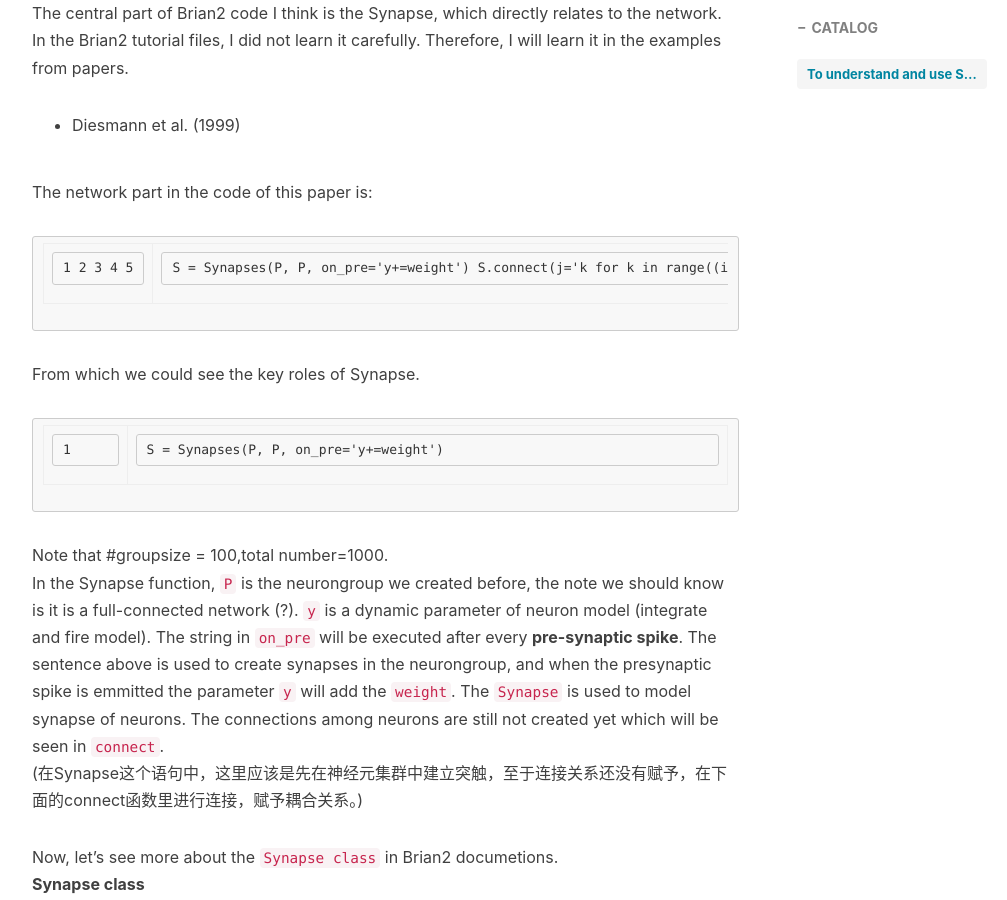
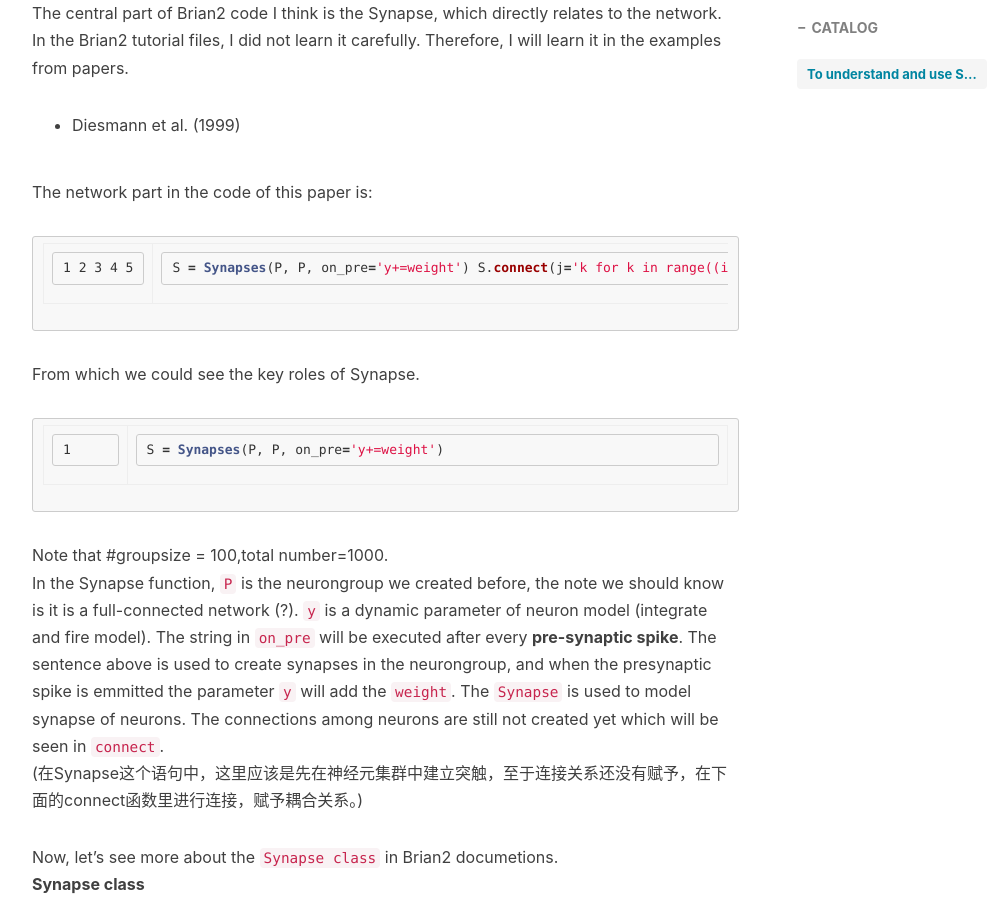
Before and after one commit to HaoWillSi/HaoWillSi.github.io, a Jekyll site: the page built from _posts/2018-11-24-Learn Synapse by examples frompapers.md, in a window 1280 px wide and 900 px high, scrolled down 856 px. Shown: the whole window, without its empty margins (233-1240 px from the left). Built offline with Jekyll 4.4.1, drawn with Linux system fonts in a browser that asks for light colours; nearby versions of some CDN libraries; comment, search, counter and statistics services are not loaded.

Commit message:
Update 2018-11-24-Learn Synapse by examples frompapers.md

````diff
--- a/_posts/2018-11-24-Learn Synapse by examples frompapers.md
+++ b/_posts/2018-11-24-Learn Synapse by examples frompapers.md
@@ -26,17 +26,17 @@ In the Brian2 tutorial files, I did not learn it carefully. Therefore, I will le
 * Diesmann et al. (1999)<br>
 
 The network part in the code of this paper is:<br>
-
-        S = Synapses(P, P, on_pre='y+=weight')
-        S.connect(j='k for k in range((int(i/group_size)+1)*group_size, (int(i/group_size)+2)*group_size) '
+```py
+S = Synapses(P, P, on_pre='y+=weight')
+S.connect(j='k for k in range((int(i/group_size)+1)*group_size, (int(i/group_size)+2)*group_size) '
             'if i<N_pre-group_size')
-        Sinput = Synapses(Pinput, P[:group_size], on_pre='y+=weight')
-        Sinput.connect()
-
+Sinput = Synapses(Pinput, P[:group_size], on_pre='y+=weight')
+Sinput.connect()
+```
 From which we could see the key roles of Synapse.
-
-        S = Synapses(P, P, on_pre='y+=weight')
-
+```py
+S = Synapses(P, P, on_pre='y+=weight')
+```
 
 Note that #groupsize = 100,total number=1000.<br>
 In the Synapse function, `P` is the neurongroup we created before, the note we should know is it is a full-connected network (?). `y` is
````
